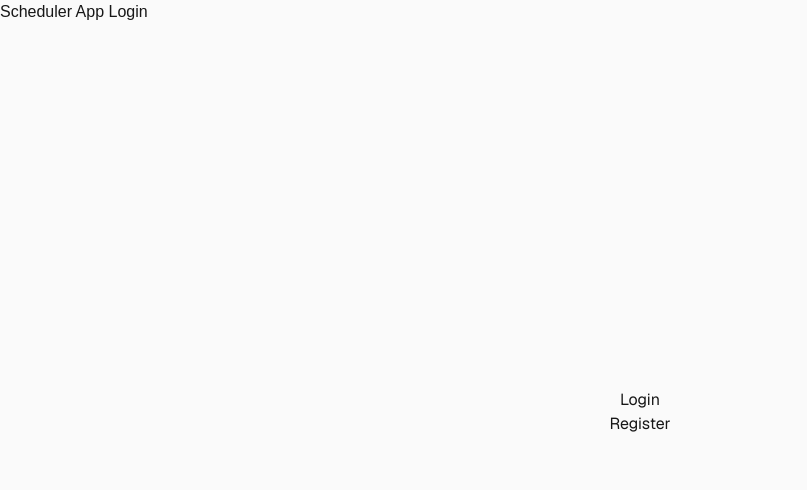
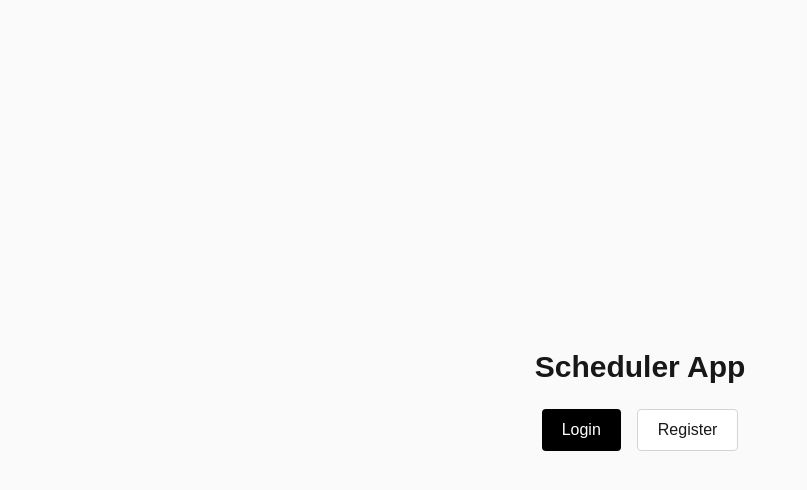
Before and after one commit to SantinoGiordano/calander_app, a Next.js app: page / in a window 1280 px wide. Shown: the top 490 px of the page, without its empty margins (0-807 px from the left). Built offline with nearby package versions, Linux system fonts and the light colour scheme.

Commit message:
added use router

```diff
--- a/app/(auth)/login/page.tsx
+++ b/app/(auth)/login/page.tsx
@@ -0,0 +1,9 @@
+import React from 'react'
+
+const page = () => {
+  return (
+    <div>page login</div>
+  )
+}
+
+export default page
--- a/app/(auth)/page.tsx
+++ b/app/(auth)/page.tsx
@@ -1,16 +1,31 @@
-import Image from "next/image";
-import router from "next/navigation";
+"use client";
+
+import { useRouter } from "next/navigation";
 
 export default function Home() {
+  const router = useRouter();
+
   return (
-    <>
-      <div className="bg-zinc-50">Scheduler App Login</div>
-      <div className="flex flex-col flex-1 items-center justify-center bg-zinc-50 font-sans dark:bg-black">
-        <div
-        onclick={() => router.push("/login")}
-        >Login</div>
-        <div>Register</div>
+    <main className="flex min-h-screen flex-col items-center justify-center bg-zinc-50 px-6 text-center">
+      <h1 className="mb-6 text-3xl font-semibold text-zinc-900">Scheduler App</h1>
+
+      <div className="flex gap-4">
+        <button
+          type="button"
+          onClick={() => router.push("/login")}
+          className="rounded bg-black px-5 py-2 text-white transition hover:bg-zinc-800"
+        >
+          Login
+        </button>
+
+        <button
+          type="button"
+          onClick={() => router.push("/register")}
+          className="rounded border border-zinc-300 bg-white px-5 py-2 text-zinc-900 transition hover:bg-zinc-100"
+        >
+          Register
+        </button>
       </div>
-    </>
+    </main>
   );
 }
--- a/app/(auth)/register/page.tsx
+++ b/app/(auth)/register/page.tsx
@@ -0,0 +1,3 @@
+export default function RegisterPage() {
+  return <div>Register</div>;
+}
```
